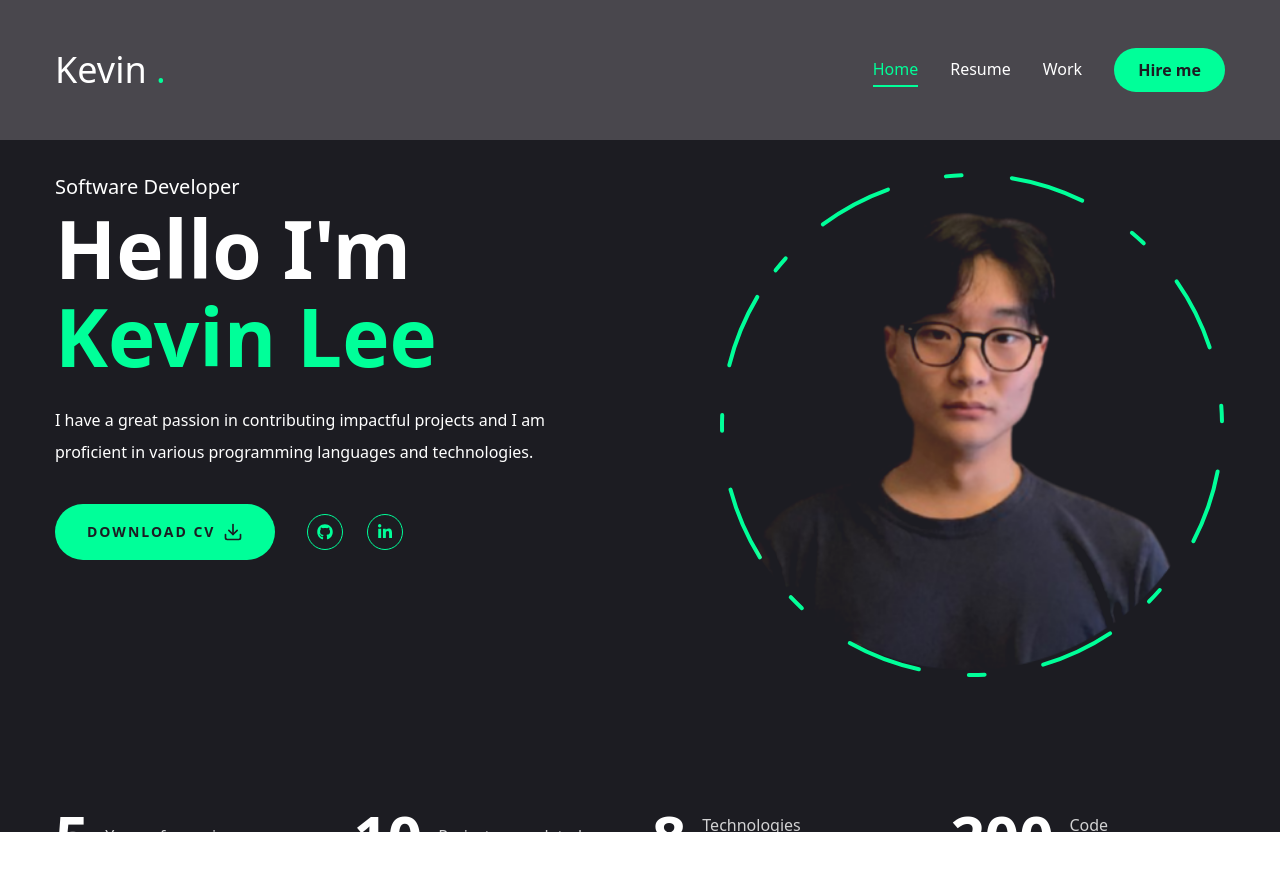
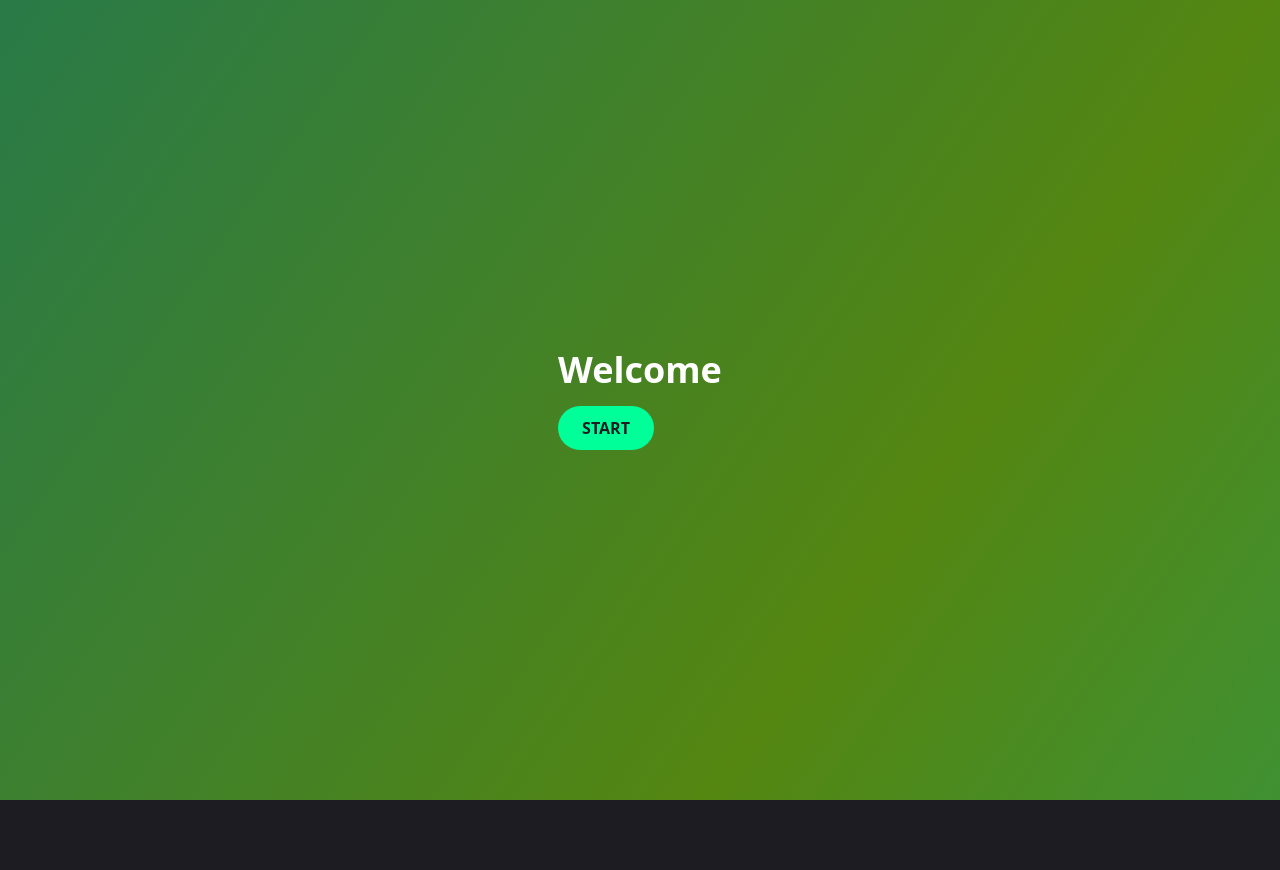
Before and after one commit to kevinlee1989/Portfolio, a Next.js app: page / in a window 1280 px wide. Shown: the top 870 px of the page. After the commit the page ends 800 px from the top, so only its background shows below. Built offline with nearby package versions, Linux system fonts and the light colour scheme.

Commit message:
adding starting page

```diff
--- /dev/null
+++ b/app/Dashboard.css
@@ -0,0 +1,18 @@
+.bg-animated {
+    background: linear-gradient(-55deg,rgb(20, 168, 124),rgb(84, 134, 17),rgb(22, 117, 97),rgb(242, 242, 243));
+    background-size: 300% 300%;
+    animation: gradientAnimation 5s ease infinite;
+    height: 100vh;
+  }
+
+  @keyframes gradientAnimation {
+    0% {
+      background-position: 0% 50%;
+    }
+    50% {
+      background-position: 100% 50%;
+    }
+    100% {
+      background-position: 0% 50%;
+    }
+  }
--- /dev/null
+++ b/app/home/page.jsx
@@ -0,0 +1,47 @@
+import { Button } from "@/components/ui/button";
+import { FiDownload } from "react-icons/fi";
+
+import Social from "@/components/Social";
+import Photo from "@/components/Photo";
+import Stats from "@/components/Stats";
+import DownloadButton from "@/components/DownloadButton";
+
+const Home = () => {
+  return (
+    <section className="h-full">
+      <div className="container mx-auto h-full">
+        <div className="flex flex-col xl:flex-row items-enter justify-between xl:pt-8 xl:pb-24">
+          {/*text*/}
+          <div className="text-center xl:text-left order-2 xl:order-none">
+            <span className="text-xl">Software Developer</span>
+            <h1 className="h1 mb-6">
+              Hello I'm <br />
+              <span className="text-accent">Kevin Lee</span>
+            </h1>
+            <p className="max-w-[500px] mb-9 text-while/80">
+              I have a great passion in contributing impactful projects and I am
+              proficient in various programming languages and technologies.
+            </p>
+            {/* btn and socials */}
+            <div className="flex flex-col xl:flex-row items-center gap-8">
+              <DownloadButton />
+              <div className="mb-8 xl:mb-0">
+                <Social
+                  containerStyles="flex gap-6"
+                  iconStyles="w-9 h-9 border border-accent rounded-full flex justify-center items-center text-accent text-base hover:bg-accent hover:text-primary hover:transition-all duration-500"
+                />
+              </div>
+            </div>
+          </div>
+          {/*photo*/}
+          <div className="order-1 xl:order-none mb-8 xl:mb-0">
+            <Photo />
+          </div>
+        </div>
+      </div>
+      <Stats />
+    </section>
+  );
+};
+
+export default Home;
--- a/app/layout.jsx
+++ b/app/layout.jsx
@@ -1,4 +1,7 @@
+"use client";
+
 import { JetBrains_Mono } from "next/font/google";
+import { usePathname } from "next/navigation";
 import "./globals.css";
 
 // components
@@ -12,17 +15,20 @@ const jetbrainsMono = JetBrains_Mono({
   varaiable: "--font-jetbrainMono",
 });
 
-export const metadata = {
-  title: "Create Next App",
-  description: "Generated by create next app",
-};
+
 
 export default function RootLayout({ children }) {
+  const pathname = usePathname();
+
   return (
     <html lang="en">
       <body className={jetbrainsMono.variable}>
-        <Header />
-        <StairTransition />
+        {pathname !== "/" && (
+          <>
+            <Header />
+            <StairTransition />
+          </>
+        )}
         <PageTransition>{children}</PageTransition>
       </body>
     </html>
--- a/app/page.jsx
+++ b/app/page.jsx
@@ -1,47 +1,24 @@
+"use client";
+
 import { Button } from "@/components/ui/button";
 import { FiDownload } from "react-icons/fi";
+import "./Dashboard.css";
 
 import Social from "@/components/Social";
 import Photo from "@/components/Photo";
 import Stats from "@/components/Stats";
 import DownloadButton from "@/components/DownloadButton";
+import StartButton from "@/components/StartButton";
 
-const Home = () => {
+const Start = () => {
   return (
-    <section className="h-full">
-      <div className="container mx-auto h-full">
-        <div className="flex flex-col xl:flex-row items-enter justify-between xl:pt-8 xl:pb-24">
-          {/*text*/}
-          <div className="text-center xl:text-left order-2 xl:order-none">
-            <span className="text-xl">Software Developer</span>
-            <h1 className="h1 mb-6">
-              Hello I'm <br />
-              <span className="text-accent">Kevin Lee</span>
-            </h1>
-            <p className="max-w-[500px] mb-9 text-while/80">
-              I have a great passion in contributing impactful projects and I am
-              proficient in various programming languages and technologies.
-            </p>
-            {/* btn and socials */}
-            <div className="flex flex-col xl:flex-row items-center gap-8">
-              <DownloadButton />
-              <div className="mb-8 xl:mb-0">
-                <Social
-                  containerStyles="flex gap-6"
-                  iconStyles="w-9 h-9 border border-accent rounded-full flex justify-center items-center text-accent text-base hover:bg-accent hover:text-primary hover:transition-all duration-500"
-                />
-              </div>
-            </div>
-          </div>
-          {/*photo*/}
-          <div className="order-1 xl:order-none mb-8 xl:mb-0">
-            <Photo />
-          </div>
-        </div>
+    <section className="h-screen flex items-center justify-center bg-animated bg-gray-900 text-white">
+      <div className="text-center">
+        <div className="text-4xl font-bold mb-4">Welcome</div>
+        <StartButton />
       </div>
-      <Stats />
     </section>
   );
 };
 
-export default Home;
+export default Start;
--- a/components/Header.jsx
+++ b/components/Header.jsx
@@ -10,7 +10,7 @@ const Header = () => {
     return(
         <header className = "py-8 xl:py-12 text-white bg-pink-50/20">
             <div className = "container mx-auto flex justify-between items-center">
-                <Link href = "/">
+                <Link href = "/home">
                 <h1 className = "text-4xl front-semibold">
                     Kevin <span className="text-accent">.</span>
                 </h1>
--- a/components/Nav.jsx
+++ b/components/Nav.jsx
@@ -5,8 +5,12 @@ import { usePathname} from "next/navigation";
 
 const links = [
     {
+        name: 'Start',
+        path: '/',
+    },
+    {
         name: 'home',
-        path: "/",
+        path: "/home",
     },
 
     {
@@ -26,7 +30,7 @@ const Nav = () => {
     const pathname = usePathname();
     return (
         <nav className = "flex gap-8">
-            {links.map((link, index) => {
+            {links.filter(link => link.name.toLowerCase() !== 'start').map((link, index) => {
                 return (
                 <Link href={link.path} key = {index} className = {`${link.path === pathname && "text-accent border-b-2 border-accent"}
                 capitalize font-medium hover:text-accent transition-all`}>
--- /dev/null
+++ b/components/StartButton.jsx
@@ -0,0 +1,23 @@
+"use client";
+
+import { Button } from "@/components/ui/button";
+import { useRouter } from "next/navigation";
+
+const StartButton = () => {
+    const router = useRouter();
+
+    const handleClick = () => {
+        router.push("/home");
+    }
+
+    return(
+        <Button
+        onClick = {handleClick}
+        className = "uppercase flex items-center gap-2"
+        >
+            Start
+        </Button>
+    );
+};
+
+export default StartButton;
```
Also changed, not shown: components/PageTransition.jsx (+6 -8 lines), components/Photo.jsx (+25 -26 lines).
